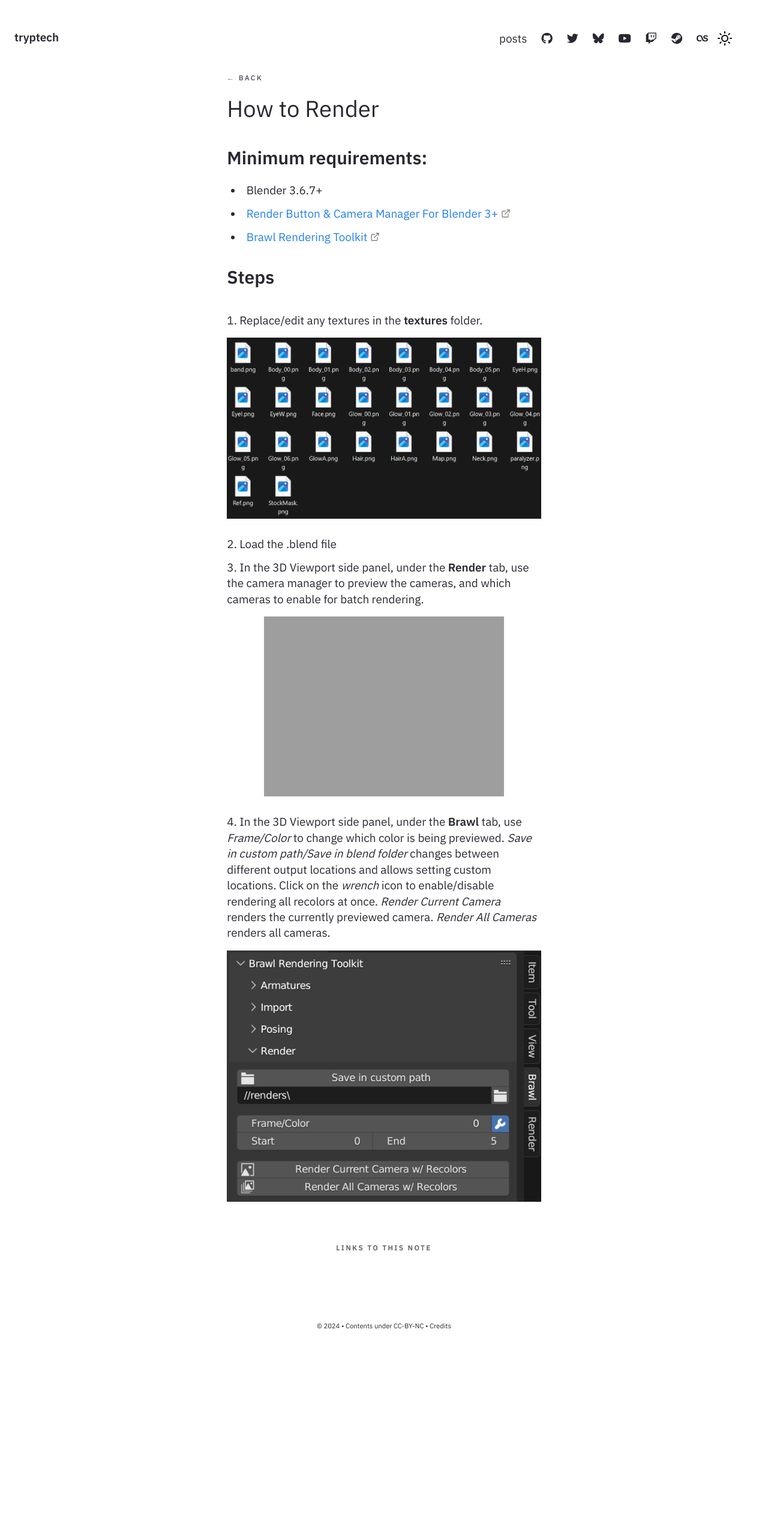
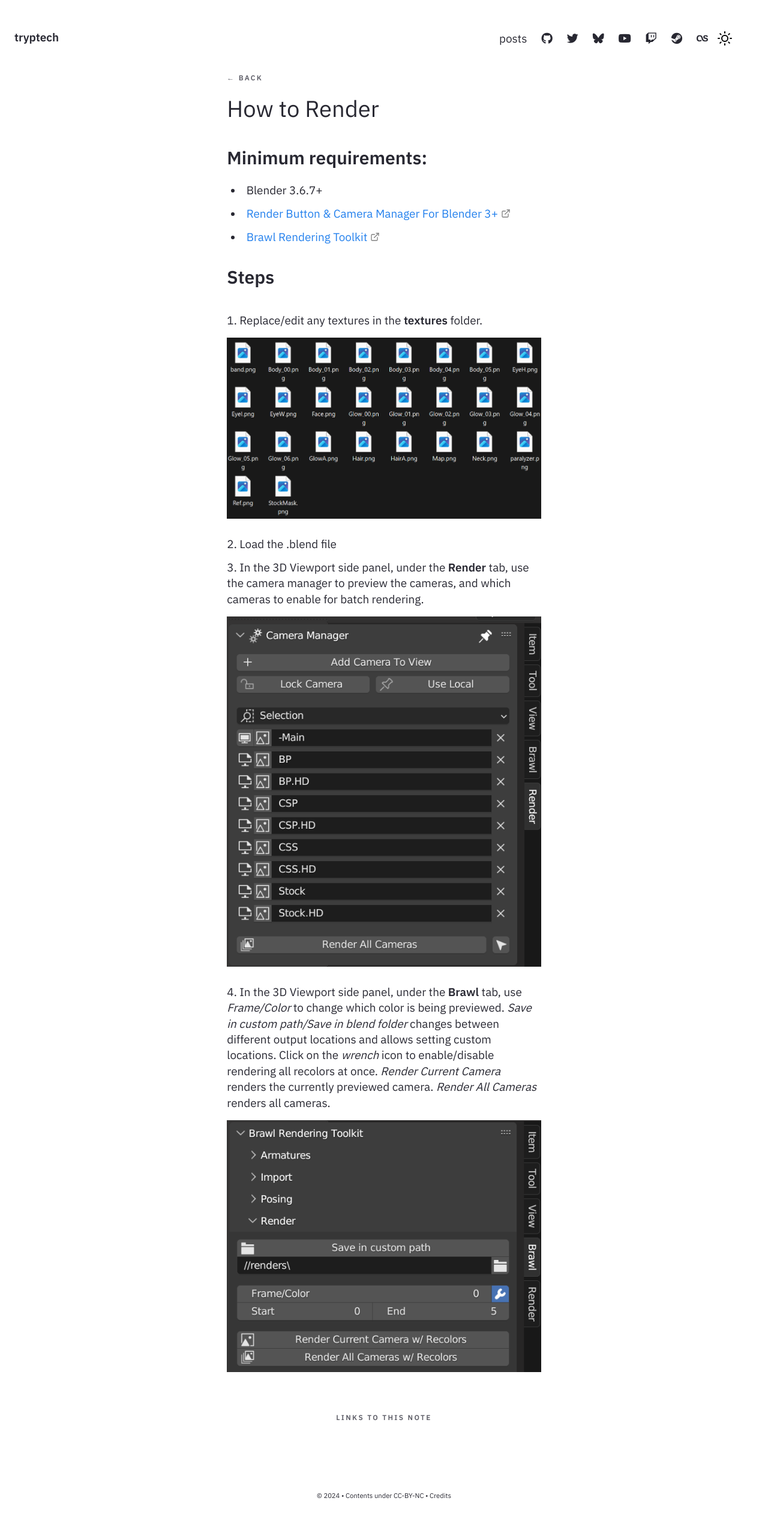
Before and after one commit to tryptech/tryptech.github.io, a Jekyll site: the page built from _notes/Public/How to Render.md, in a window 1280 px wide. Shown: the whole page at 60% size. Built offline with Jekyll 4.4.1, drawn with Linux system fonts in a browser that asks for light colours; nearby versions of some CDN libraries; comment, search, counter and statistics services are not loaded; before the commit the page ends 2260 px from its top, so only the background shows below that.

Commit message:
no message

```diff
--- a/_notes/Public/How to Render.md
+++ b/_notes/Public/How to Render.md
@@ -11,7 +11,7 @@ date: 2024-06-26
 ## Steps
 1. Replace/edit any textures in the **textures** folder. <img src="/assets/img/How-to-Render/Pasted_image_20240626154045.png" loading="lazy">
 2. Load the .blend file
-3. In the 3D Viewport side panel, under the **Render** tab, use the camera manager to preview the cameras, and which cameras to enable for batch rendering. <img src="/assets/img/How-to-Render/Pasted_image_20240626154203.png]] ![[Pasted_image_20240626154305.png" loading="lazy">
+3. In the 3D Viewport side panel, under the **Render** tab, use the camera manager to preview the cameras, and which cameras to enable for batch rendering. <img src="/assets/img/How-to-Render/Pasted_image_20240626154203.png" loading="lazy">
 4. In the 3D Viewport side panel, under the **Brawl** tab, use *Frame/Color* to change which color is being previewed.
    *Save in custom path/Save in blend folder* changes between different output locations and allows setting custom locations.
    Click on the *wrench* icon to enable/disable rendering all recolors at once.
```
